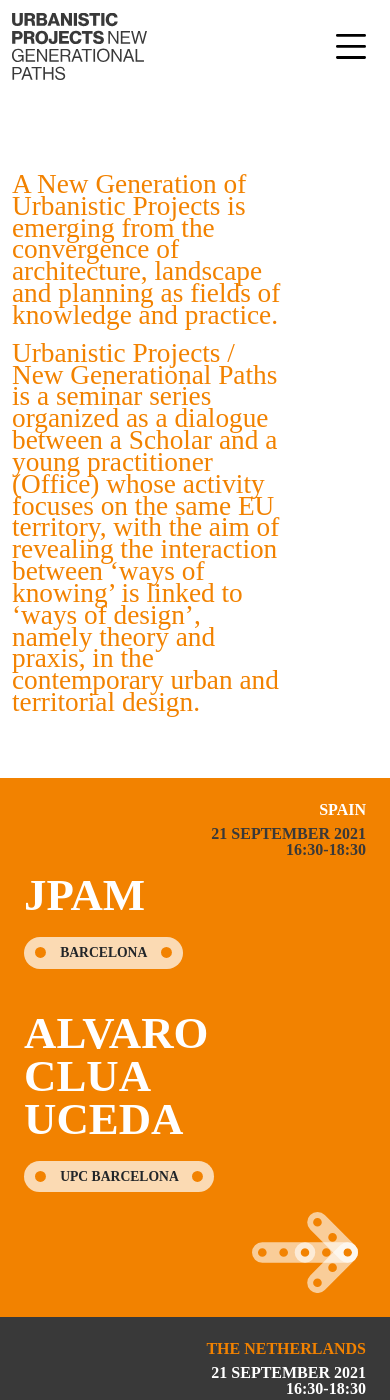
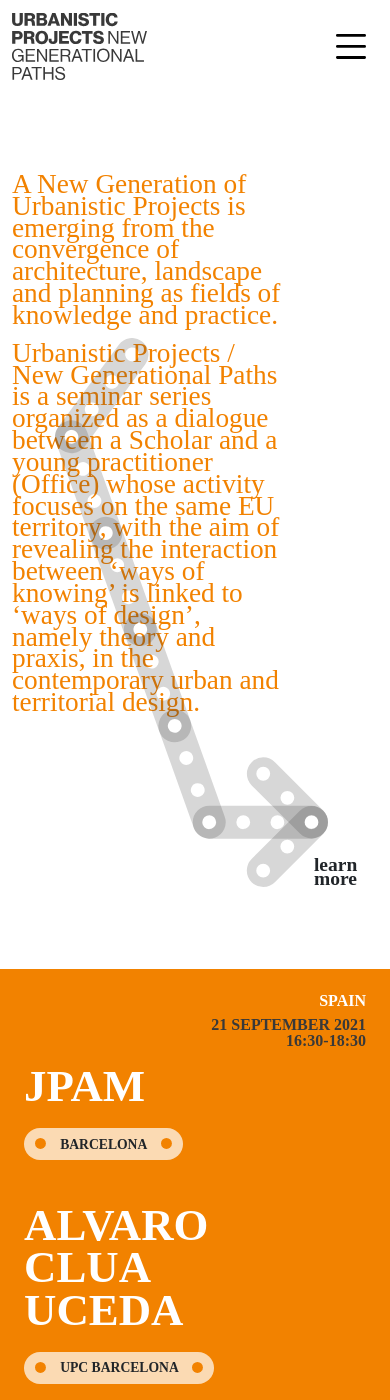
Before and after one commit to jacoping/thenewgenerationalpath, a Jekyll site: the page built from index.md, in a window 390 px wide and 1400 px high. Built offline with Jekyll 4.4.1, drawn with Linux system fonts in a browser that asks for light colours; some web fonts are replaced.

Commit message:
more work

```diff
--- a/_includes/header.html
+++ b/_includes/header.html
@@ -40,30 +40,30 @@
     <div class="modal-content">
       <div class="modal-body j-bg-orange">
         <div class="d-flex flex-row-reverse" style="margin-top:15px; margin-right: 10px">
-          <a data-bs-dismiss="modal" border-0 j-outline-none">
+          <a data-bs-dismiss="modal">
               <img src="/res/close-white.svg" height="25px" alt="close-menu">
             </a>
         </div>
 
         <ul class="ms-3 list-unstyled">
           <li class="">
-            <a class="j-vw-08 j-fw-700 text-white text-decoration-none" href="/">home/program</a>
+            <a class="j-fs-08vw j-fw-700 text-white text-decoration-none" href="/">home/program</a>
           </li>
           <li class="">
             <ul class="list-unstyled">
               {% for event in site.data.events %}
-              <li><a class="ps-3 j-vw-08 j-fw-500 text-white text-decoration-none lh-1" href="/events/{{event.country | downcase}}">{{event.country | downcase}}</a></li>
+              <li><a class="ps-3 j-fs-08vw j-fw-500 text-white text-decoration-none lh-1" href="/events/{{event.country | downcase | slugify}}">{{event.country | downcase}}</a></li>
               {% endfor %}
             </ul>
           </li>
           <li class="mt-1">
-            <a class="j-vw-08 j-fw-700 text-white text-decoration-none" href="/about.html">about</a>
+            <a class="j-fs-08vw j-fw-700 text-white text-decoration-none" href="/about.html">about</a>
           </li>
           <li class="">
-            <a class="j-vw-08 j-fw-700 text-white text-decoration-none" href="/final-event.html">final event</a>
+            <a class="j-fs-08vw j-fw-700 text-white text-decoration-none" href="/final-event.html">final event</a>
           </li>
           <li class="">
-            <a class="j-vw-08 j-fw-700 text-white text-decoration-none" href="/credits">credits</a>
+            <a class="j-fs-08vw j-fw-700 text-white text-decoration-none" href="/credits">credits</a>
           </li>
         </ul>
 
--- a/_layouts/home.html
+++ b/_layouts/home.html
@@ -17,9 +17,15 @@
   </div>
 
   <section content="intro" class="container">
-    <div class="row">
-      <div class="col-9 col-lg-5 j-orange j-fw-300 j-fs-3rem j-vw-07 j-lh-08">
+    <div class="row j-position-relative">
+      <div class="col-9 col-lg-5 j-orange j-fw-300 j-fs-07vw j-fs-lg-3rem j-lh-08" style="margin-bottom: 7em;">
         {{content}}
+        <div class="long-arrow" style="position: absolute; top: 6em; left: 2em;">
+          <img src="/res/freccia-lunga.svg" alt="long-arrow" style="width: 10em;">
+            <div class="j-lh-05" style="position: absolute; top: 19em; left: 9.5em;" >
+              <a class="text-dark j-fw-700 j-fs-05vw j-fs-lg-3rem text-decoration-none" href="/about">learn<br>more</a>
+            </div>
+        </div>
       </div>
     </div>
   </section>
@@ -33,7 +39,7 @@
       <div class="mt-5 row">
 
         {% for event in site.data.events %}
-        <div class="{% cycle "card-orange", "card-dark" %} p-4 {% cycle "col-lg-4", "col-lg-8", "col-lg-8", "col-lg-4"%}">
+        <div class="p-4 {% cycle "card-orange card-lg-orange col-lg-4", "card-dark card-lg-dark col-lg-8", "card-orange card-lg-dark col-lg-8", "card-dark card-lg-orange col-lg-4" %}">
 
           <div content="country and date" class="d-flex justify-content-end">
             <div class="text-end j-fw-700 lh-1">
@@ -42,21 +48,22 @@
             </div>
           </div>
 
-          <div class="mt-3">
-            <p class="m-0 j-fs-3rem j-vw-115 j-fw-700 color-one j-lh-095 col-10 ">{{ event.studio-name | upcase }}</p>
+          <div content="guests" class="mt-3">
+            <p class="m-0 j-fs-115vw j-fs-lg-3rem j-fw-700 color-one j-lh-095 col-10 ">{{ event.studio-name | upcase }}</p>
             <div class="mt-4 mb-5">
-              <p class="d-inline j-bg-layer j-vw-035 j-fw-600 meccano"> {% include dot.html %} <span class="inner"> {{ event.studio-place | upcase }} </span>{% include dot.html %} </p>
+              <p class="d-inline j-bg-layer meccano j-fs-035vw j-fs-lg-1rem j-fw-600 "> {% include dot.html %} <span class="inner"> {{ event.studio-place | upcase }} </span>{% include dot.html %} </p>
             </div>
-            <p class="m-0 j-fs-3rem j-vw-115 j-fw-700 color-one j-lh-095 col-10 ">{{ event.scholar-name | upcase }}</p>
+            <p class="m-0 j-fs-115vw j-fs-lg-3rem j-fw-700 color-one j-lh-095 col-10 ">{{ event.scholar-name | upcase }}</p>
             <div class="mt-4 mb-4">
-              <p class="d-inline j-bg-layer j-vw-035 j-fw-600 meccano"> {% include dot.html %} <span class="inner"> {{ event.scholar-place | upcase }} </span>{% include dot.html %} </p>
+              <p class="d-inline j-bg-layer meccano j-fs-035vw j-fs-lg-1rem j-fw-600 meccano"> {% include dot.html %} <span class="inner"> {{ event.scholar-place | upcase }} </span>{% include dot.html %} </p>
             </div>
           </div>
-          <div class="offset-8 pe-2">
-            <a href="/events/{{event.country | downcase}}"> <img src="/res/freccia-meccano.svg" alt="freccia"> </a>
+
+          <div content="arrow" class="d-flex justify-content-end">
+            <div class="j-fs-115vw j-fs-lg-3rem ">
+              <a href="/events/{{event.country | downcase}}"> <img src="/res/freccia-meccano.svg" alt="freccia" style="width: 3em; margin-right: .3em;"> </a>
+            </div>
           </div>
-
-
 
         </div>
         {% endfor %}
@@ -66,8 +73,6 @@
     </div>
   </section>
 
-  {% include footer.html %}
-
   {% include scripts-after.html %}
 </body>
 
--- a/css/styles.scss
+++ b/css/styles.scss
@@ -13,15 +13,140 @@
   --bs-font-sans-serif: 'neue-haas-grotesk-display', serif;
 }
 
+/* GENERALI */
+
 .j-outline-none {
   border: none;
   outline: none;
+  &:focus {
+    box-shadow: none;
+  }
 }
+
+
 
 .j-filetto {
   display: inline-block;
   border-bottom: 0.30em solid var(--bs-dark);
 }
+
+.j-position-relative {
+  position: relative;
+}
+
+/* FONTS */
+
+.j-fw-100 {
+  font-weight: 100;
+}
+
+.j-fw-300 {
+  font-weight: 300;
+}
+
+.j-fw-400 {
+  font-weight: 400;
+}
+
+.j-fw-500 {
+  font-weight: 500;
+}
+
+.j-fw-600 {
+  font-weight: 600;
+}
+
+.j-fw-700 {
+  font-weight: 700;
+}
+
+.j-fw-900 {
+  font-weight: 900;
+}
+
+
+.j-lh-05 {
+  line-height: 0.5;
+}
+.j-lh-08 {
+  line-height: 0.8;
+}
+
+.j-lh-09 {
+  line-height: 0.9;
+}
+
+.j-lh-095 {
+  line-height: 0.95;
+}
+
+
+
+.j-fs-02vw {
+  font-size: 2vw;
+}
+
+.j-fs-03vw {
+  font-size: 3vw;
+}
+
+.j-fs-035vw {
+  font-size: 3.5vw;
+}
+
+.j-fs-04vw {
+  font-size: 4vw;
+}
+
+.j-fs-05vw {
+  font-size: 5vw;
+}
+
+.j-fs-06vw {
+  font-size: 6vw;
+}
+
+.j-fs-07vw {
+  font-size: 7vw;
+}
+
+.j-fs-08vw {
+  font-size: 8vw;
+}
+
+.j-fs-09vw {
+  font-size: 9vw;
+}
+
+.j-fs-10vw {
+  font-size: 10vw;
+}
+
+.j-fs-11vw {
+  font-size: 11vw;
+}
+
+.j-fs-115vw {
+  font-size: 11.5vw;
+}
+
+@media (min-width: 991.98px) {
+  .j-fs-lg-1rem {
+    font-size: 1rem;
+  }
+
+  .j-fs-lg-2rem {
+    font-size: 2rem;
+  }
+
+  .j-fs-lg-3rem {
+    font-size: 3rem;
+  }
+}
+
+
+
+/* SPECIFICI */
 
 .meccano {
   border-radius: 50rem!important;
@@ -80,112 +205,48 @@
   }
 }
 
+@media (min-width: 991.98px) {
+  .card-lg-orange {
+    background-color: $orange;
+    border: 10px solid white;
+    margin-bottom: 50px;
+    .color-bg {
+      color: $orange;
+    }
+    .color-one {
+      color: white;
+    }
+    .color-two {
+      color: $dark;
+    }
+  }
 
-
-
-
-.j-fw-100 {
-  font-weight: 100;
+  .card-lg-dark {
+    background-color: $dark;
+    border: 10px solid white;
+    margin-top: 50px;
+    .color-bg {
+      color: $dark;
+    }
+    .color-one {
+      color: $orange;
+    }
+    .color-two {
+      color: white;
+    }
+  }
 }
 
-.j-fw-300 {
-  font-weight: 300;
-}
-
-.j-fw-400 {
-  font-weight: 400;
-}
-
-.j-fw-500 {
-  font-weight: 500;
-}
-
-.j-fw-600 {
-  font-weight: 600;
-}
-
-.j-fw-700 {
-  font-weight: 700;
-}
-
-.j-fw-900 {
-  font-weight: 900;
-}
-
-
-
-
-.j-lh-08 {
-  line-height: 0.8;
-}
-
-.j-lh-09 {
-  line-height: 0.9;
-}
-
-.j-lh-095 {
-  line-height: 0.95;
-}
-
-
-/* MOBILE ONLY */
-
-.j-fs-1rem {
-  font-size: 1rem;
-}
-.j-fs-2rem {
-  font-size: 2rem;
-}
-.j-fs-3rem {
-  font-size: 3rem;
-}
-
-@media (max-width: 991.98px) {
-  .j-vw-02 {
-    font-size: 2vw;
+.j-arrow {
+  padding-right: 4vw;
+  @media (min-width: 991.98px) {
+    padding-right: 100px;
   }
 
-  .j-vw-03vw {
-    font-size: 3vw;
-  }
-
-  .j-vw-035 {
-    font-size: 3.5vw;
-  }
-
-  .j-vw-04 {
-    font-size: 4vw;
-  }
-
-  .j-vw-05 {
-    font-size: 5vw;
-  }
-
-  .j-vw-06 {
-    font-size: 6vw;
-  }
-
-  .j-vw-07 {
-    font-size: 7vw;
-  }
-
-  .j-vw-08 {
-    font-size: 8vw;
-  }
-
-  .j-vw-09 {
-    font-size: 9vw;
-  }
-
-  .j-vw-10 {
-    font-size: 10vw;
-  }
-
-  .j-vw-11 {
-    font-size: 11vw;
-  }
-
-  .j-vw-115 {
-    font-size: 11.5vw;
+  img {
+    width: 30vw;
+    @media (min-width: 991.98px) {
+      width: 120px;
+    }
   }
 }
```
Also changed, not shown: +responsive-nav.html (deleted, +0 -116 lines), res/freccia-lunga.svg (added), 1 other file.
